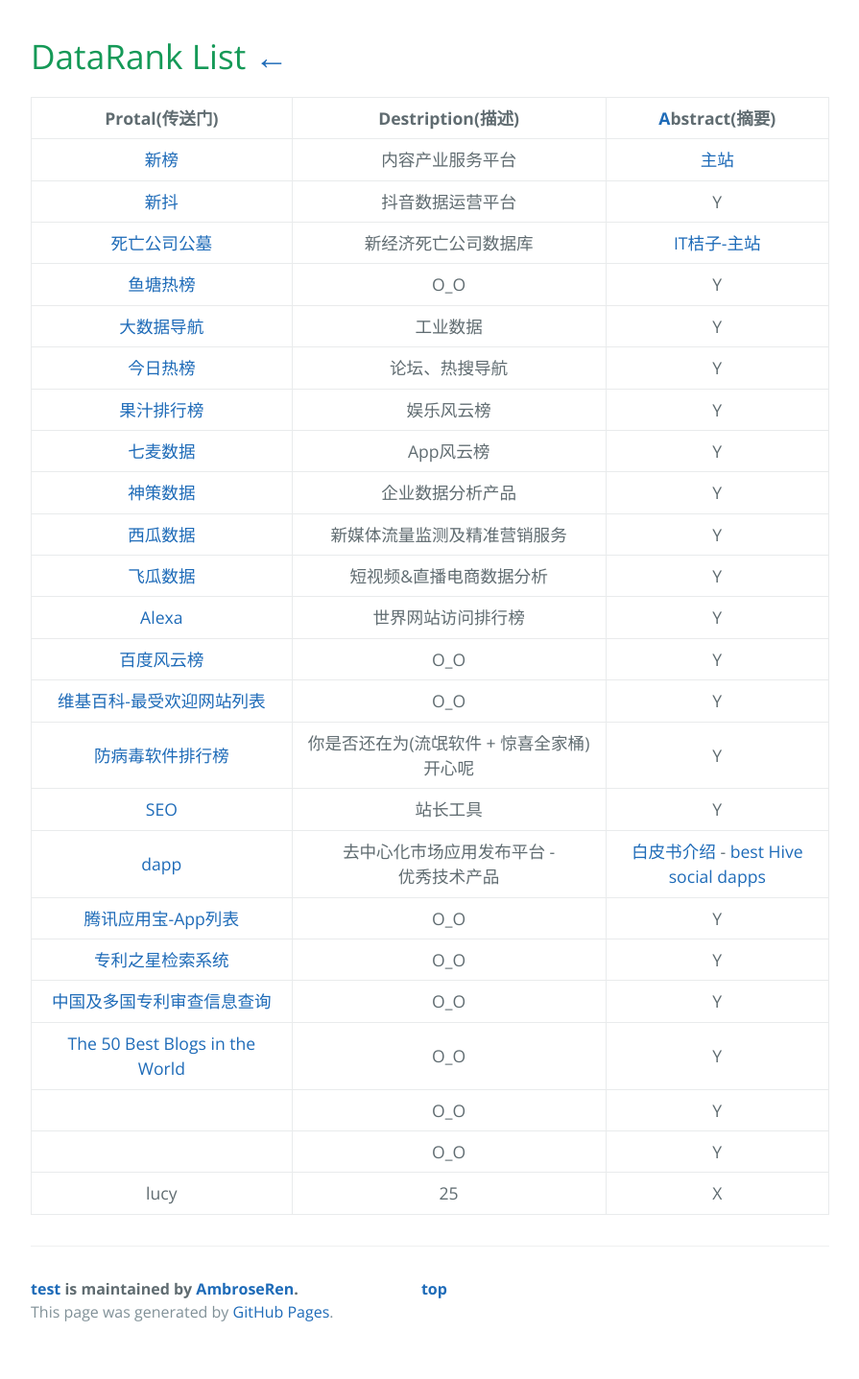
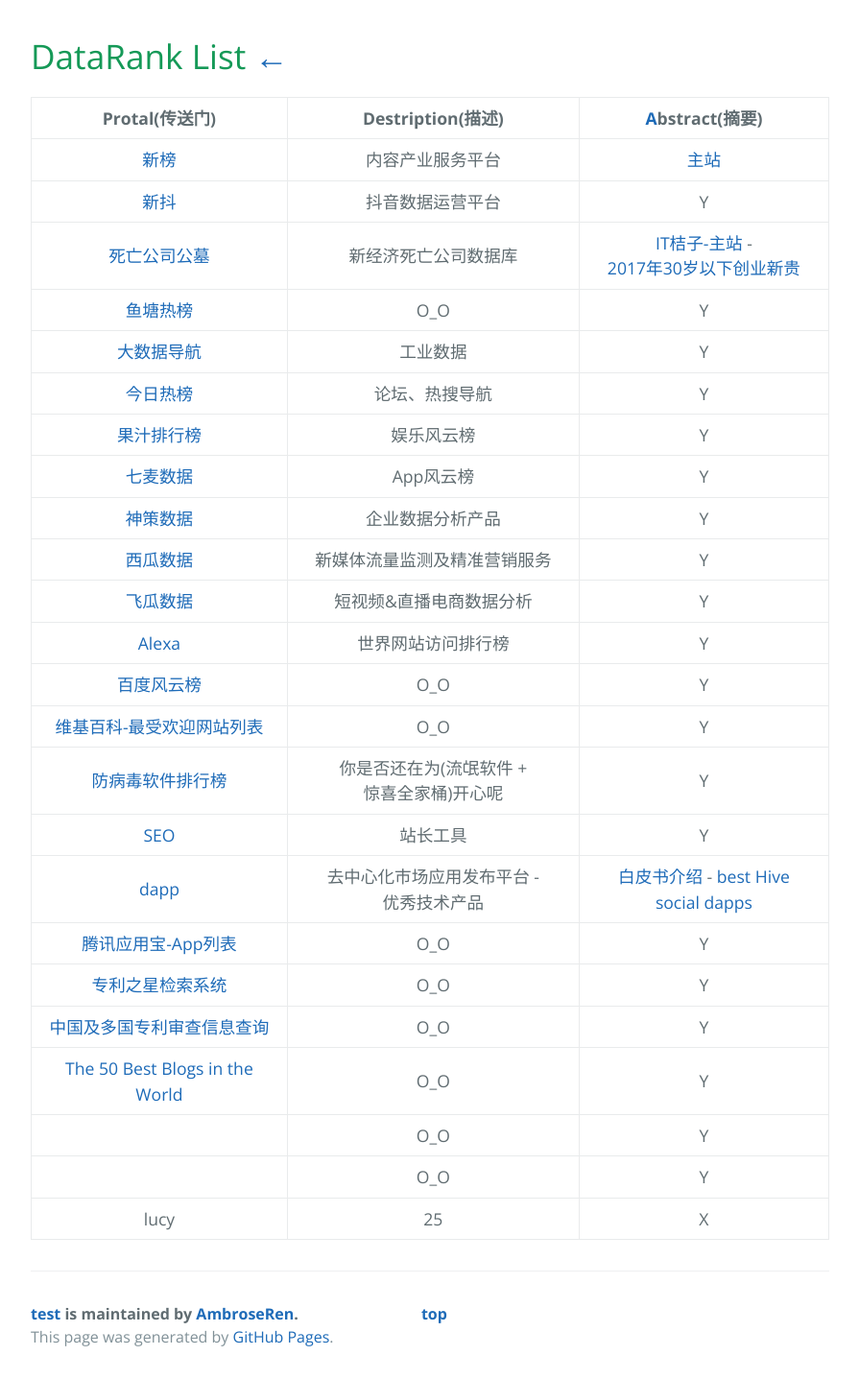
Before and after one commit to AmbroseRen/test, a Jekyll site: the page built from Data/DataRank.md, in a window 1280 px wide. Shown: the whole page at 96% size, without its empty margins (192-1087 px from the left). Built offline with Jekyll 4.4.1, drawn with Linux system fonts in a browser that asks for light colours; our own code applies the rules of GitHub Pages for plain Markdown files; the repository's description, which GitHub fills in, is left out; before the commit the page ends 1411 px from its top, so only the background shows below that.

Commit message:
Update DataRank.md

```diff
--- a/Data/DataRank.md
+++ b/Data/DataRank.md
@@ -4,7 +4,7 @@
 |:---:|:---:|:---:|
 | [新榜](https://www.newrank.cn/public/info/list.html?period=day&type=data) | 内容产业服务平台 | [主站](https://newrank.cn/) |
 | [新抖](https://xd.newrank.cn/home/index) | 抖音数据运营平台 | Y |
-| [死亡公司公墓](https://www.itjuzi.com/deathCompany) | 新经济死亡公司数据库 | [IT桔子-主站](https://www.itjuzi.com/) |
+| [死亡公司公墓](https://www.itjuzi.com/deathCompany) | 新经济死亡公司数据库 | [IT桔子-主站](https://www.itjuzi.com/) - [2017年30岁以下创业新贵](https://www.itjuzi.com/addedDataRankInfo?id=24&type=4&isExit=1) |
 | [鱼塘热榜](https://mo.fish/) | O_O | Y |
 | [大数据导航](http://hao.199it.com/) | 工业数据 | Y |
 | [今日热榜](https://tophub.today/) | 论坛、热搜导航 | Y |
```
